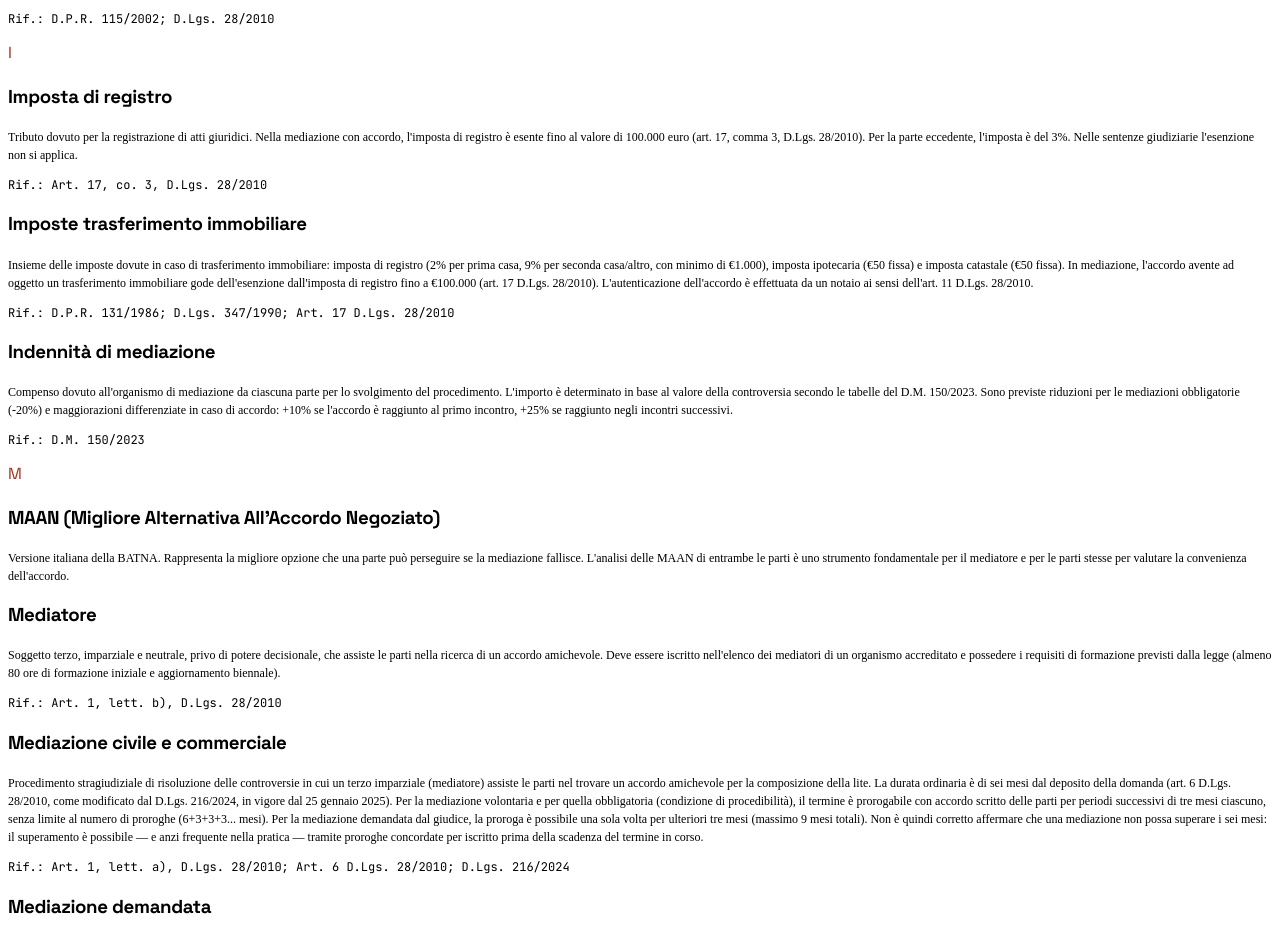
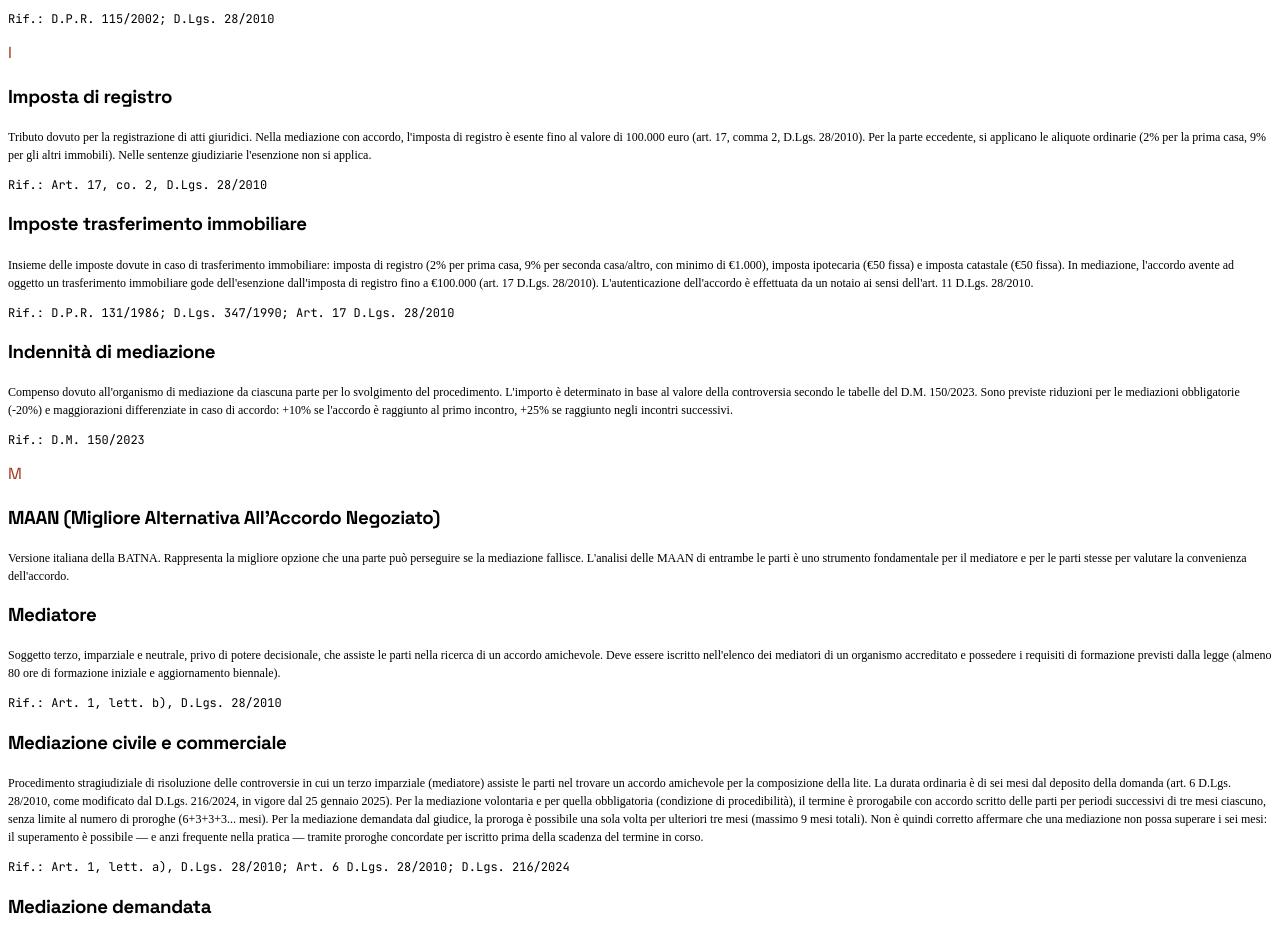
Before and after one commit to calcagnocarloalberto1-star/calcolomediazione, a React (Vite) app in the folder client/: page /glossario in a window 1280 px wide. Shown: the part 2820-3745 px from the top of the page. Built offline with nearby package versions, Linux system fonts and the light colour scheme; no server answers.

Commit message:
Fix Imposta di registro entry: correct D.Lgs. 28/2010 article comma and tax rate

```diff
--- a/client/src/pages/Glossario.tsx
+++ b/client/src/pages/Glossario.tsx
@@ -88,8 +88,8 @@ const glossaryEntries: GlossaryEntry[] = [
   },
   {
     term: "Imposta di registro",
-    definition: "Tributo dovuto per la registrazione di atti giuridici. Nella mediazione con accordo, l'imposta di registro è esente fino al valore di 100.000 euro (art. 17, comma 3, D.Lgs. 28/2010). Per la parte eccedente, l'imposta è del 3%. Nelle sentenze giudiziarie l'esenzione non si applica.",
-    references: "Art. 17, co. 3, D.Lgs. 28/2010"
+    definition: "Tributo dovuto per la registrazione di atti giuridici. Nella mediazione con accordo, l'imposta di registro è esente fino al valore di 100.000 euro (art. 17, comma 2, D.Lgs. 28/2010). Per la parte eccedente, si applicano le aliquote ordinarie (2% per la prima casa, 9% per gli altri immobili). Nelle sentenze giudiziarie l'esenzione non si applica.",
+    references: "Art. 17, co. 2, D.Lgs. 28/2010"
   },
   {
     term: "Imposte trasferimento immobiliare",
```
